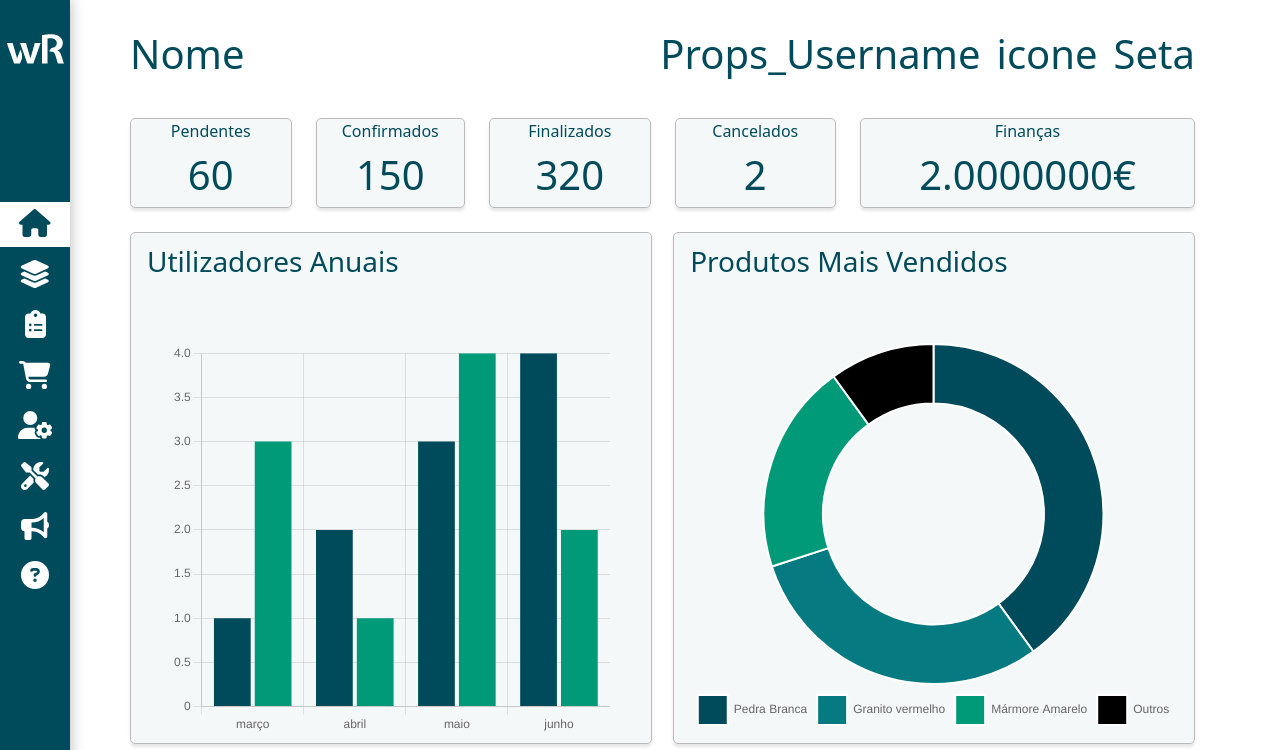
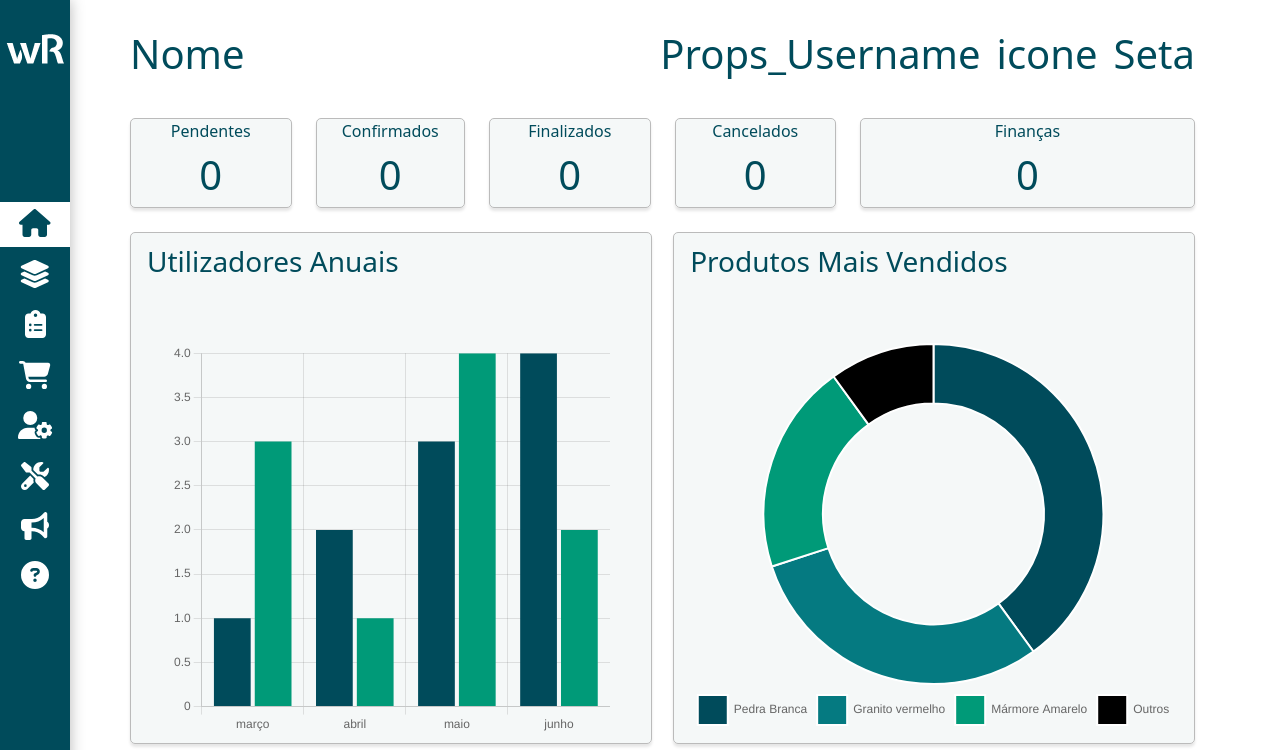
Before and after one commit to UPSxACE/quarrymanager-reactfrontend, a React (Create React App) app: page /dashboard/home in a window 1280 px wide. Shown: the top 750 px of the page. Built offline with nearby package versions, Linux system fonts and the light colour scheme.

Commit message:
estado para armazenar estatisticas do home

```diff
--- a/src/dashboard/pages/home/home.js
+++ b/src/dashboard/pages/home/home.js
@@ -1,4 +1,4 @@
-import React, { useState } from "react";
+import React, { useEffect, useState } from "react";
 import { Container, Row, Col } from "react-bootstrap";
 import styled from "styled-components";
 import { DashboardLayout } from "../../components/layout";
@@ -8,6 +8,13 @@ import { Chart as ChartJS } from "chart.js/auto";
 export { DashboardHome };
 
 function DashboardHome() {
+  const [stats, insertStats] = useState({
+    pendentes: 0,
+    confirmados: 0,
+    finalizados: 0,
+    cancelados: 0,
+    financas: 0,
+  });
   const labels = [
     "Pedra Branca",
     "Granito vermelho",
@@ -95,19 +102,26 @@ function DashboardHome() {
               <Row>
                 <Col xs={4} className="ps-0">
                   <CardGraph>
-                    Pendentes<NumberH1Graph className="pt-2">60</NumberH1Graph>
+                    Pendentes
+                    <NumberH1Graph className="pt-2">
+                      {stats.pendentes}
+                    </NumberH1Graph>
                   </CardGraph>
                 </Col>
                 <Col xs={4}>
                   <CardGraph>
                     Confirmados
-                    <NumberH1Graph className="pt-2">150</NumberH1Graph>
+                    <NumberH1Graph className="pt-2">
+                      {stats.confirmados}
+                    </NumberH1Graph>
                   </CardGraph>
                 </Col>
                 <Col xs={4} className="pe-0">
                   <CardGraph>
                     Finalizados
-                    <NumberH1Graph className="pt-2">320</NumberH1Graph>
+                    <NumberH1Graph className="pt-2">
+                      {stats.finalizados}
+                    </NumberH1Graph>
                   </CardGraph>
                 </Col>
               </Row>
@@ -119,13 +133,18 @@ function DashboardHome() {
               <Row>
                 <Col xs={4} className="ps-0">
                   <CardGraph>
-                    Cancelados<NumberH1Graph className="pt-2">2</NumberH1Graph>
+                    Cancelados
+                    <NumberH1Graph className="pt-2">
+                      {stats.cancelados}
+                    </NumberH1Graph>
                   </CardGraph>
                 </Col>
                 <Col xs={8} className="pe-0">
                   <CardGraph>
                     Finanças
-                    <NumberH1Graph className="pt-2">2.0000000€</NumberH1Graph>
+                    <NumberH1Graph className="pt-2">
+                      {stats.financas}
+                    </NumberH1Graph>
                   </CardGraph>
                 </Col>
               </Row>
```
